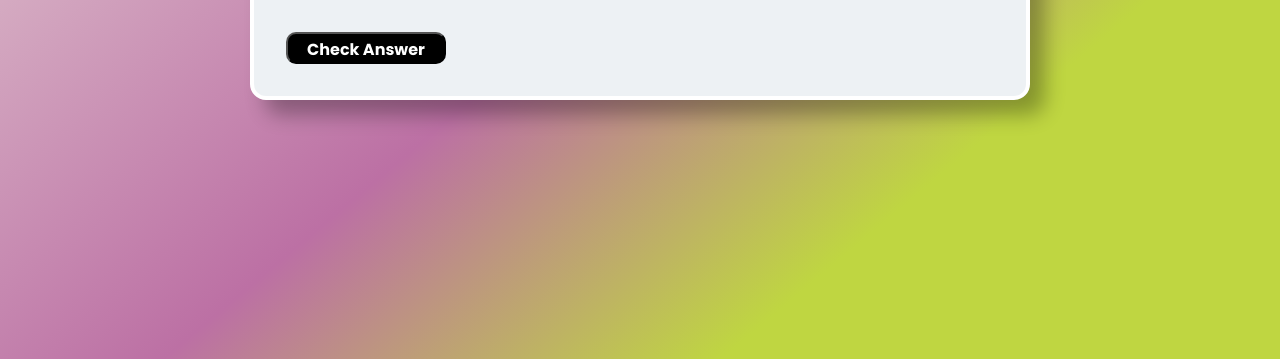
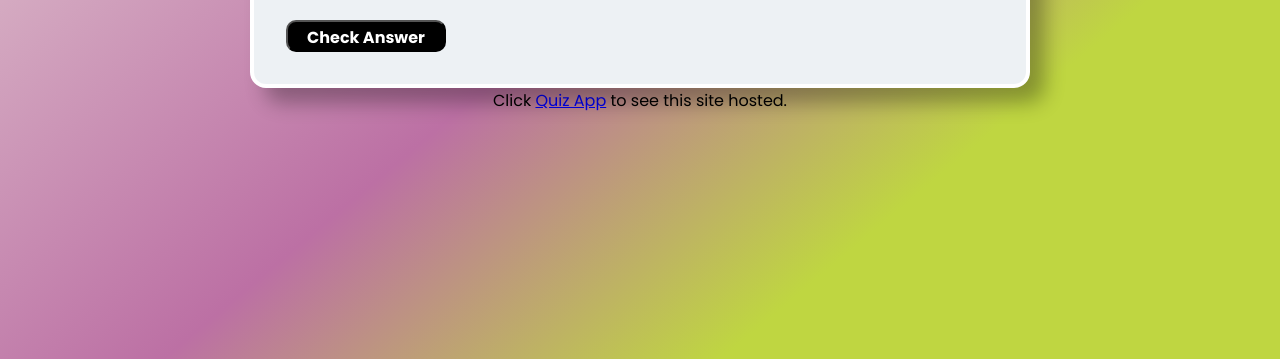
Before and after one commit to Ranish-Shrestha/QuizApp, a plain HTML site: page index.html in a window 1280 px wide. Shown: the part 441-800 px from the top of the page. Drawn offline with Linux system fonts and the light colour scheme.

Commit message:
added link

```diff
--- a/index.html
+++ b/index.html
@@ -53,7 +53,12 @@
             <!-- Button for Submiting Quiz-->
             <button type="submit" class="submit-quiz">Submit</button>
         </form>
+
     </div>
+
+    <footer>
+        Click <a href="https://ranish-shrestha.github.io/QuizApp/">Quiz App</a> to see this site hosted.
+    </footer>
 
     <script>
         const quizQuestion = document.querySelector('.quiz-question');
```
